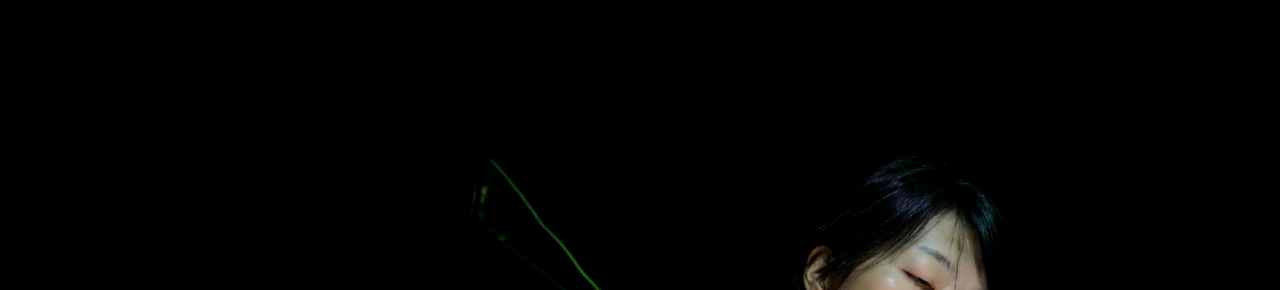
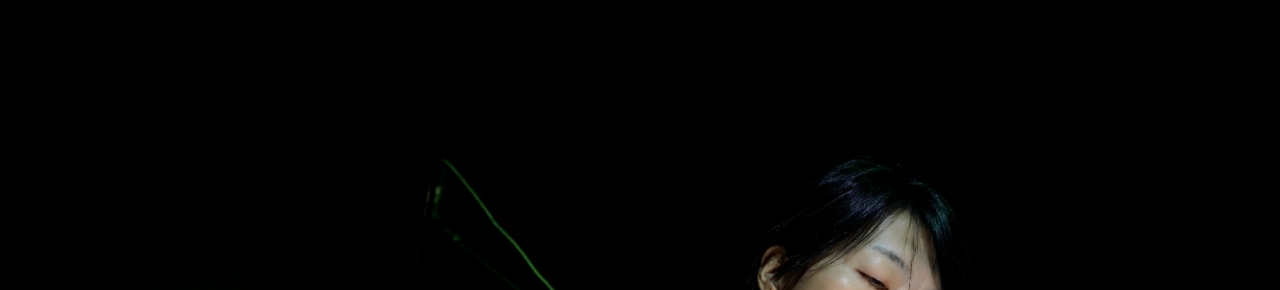
Before and after one commit to seyvoice/seyvoice.github.io, a plain HTML site: page index.html in a window 1280 px wide. Shown: the part 49-339 px from the top of the page. Drawn offline with Linux system fonts and the light colour scheme.

Commit message:
배경 피벗 적용

```diff
--- a/index.html
+++ b/index.html
@@ -26,6 +26,7 @@
             width:100%;
             height:100%;
             background:url('sey_gallery/bg.jpg') center/cover no-repeat;
+            background-position: 66% 50%;
             z-index:-1;
         }
 
```
Also changed, not shown: 1 other file.
